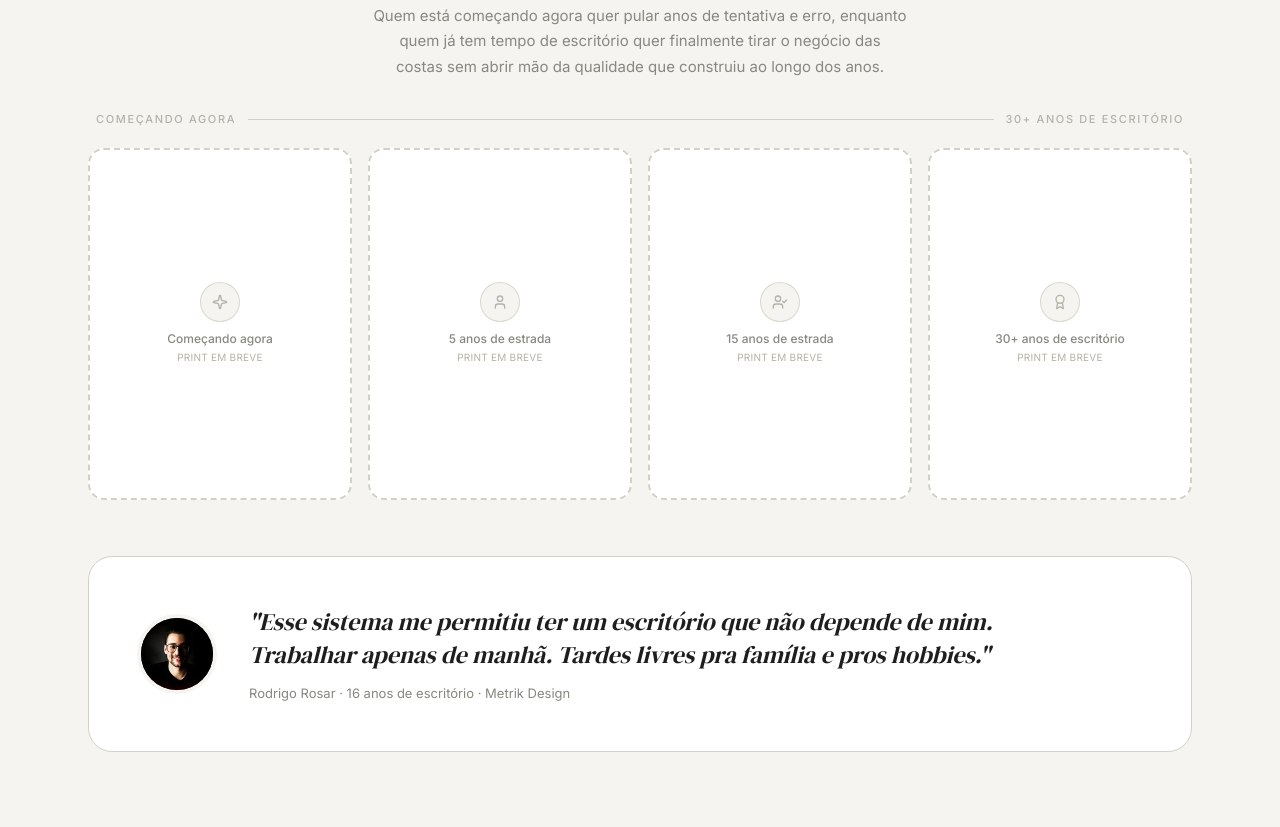
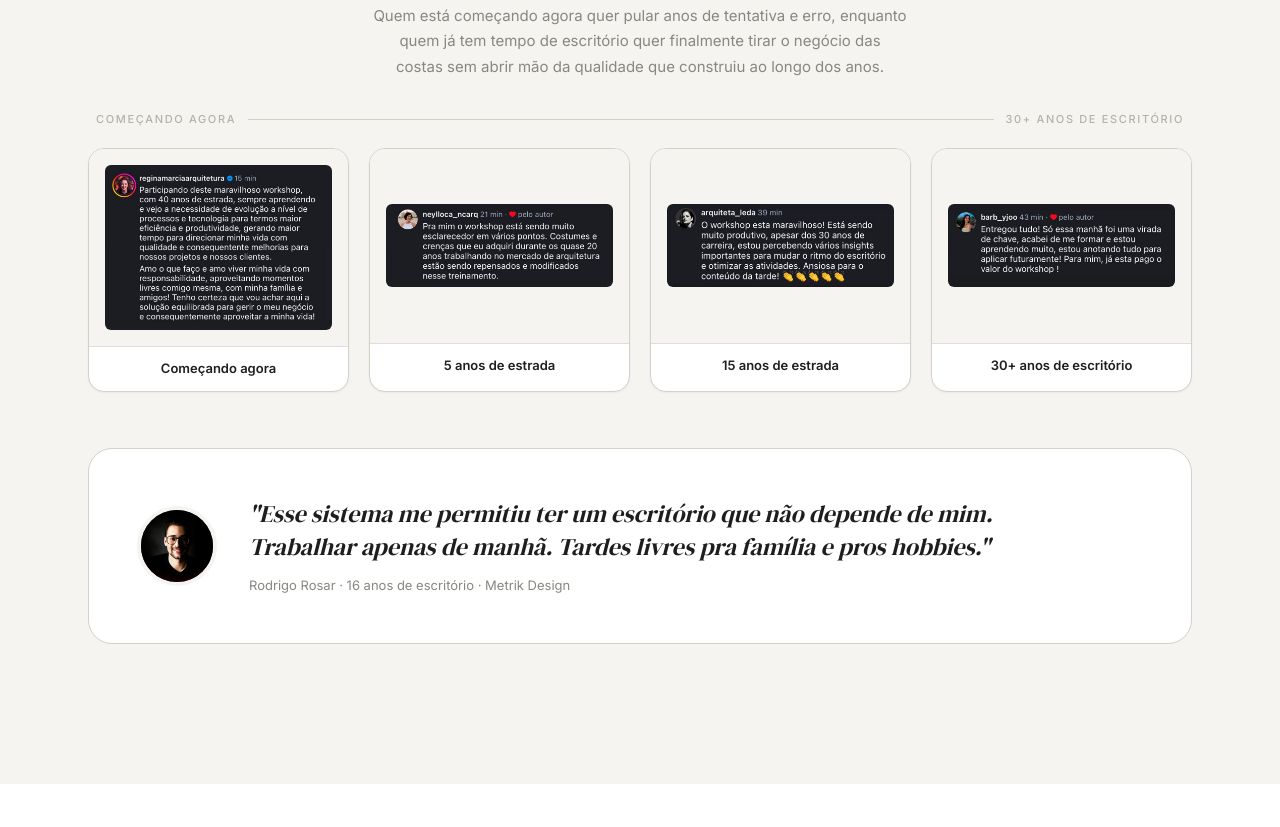
Before and after one commit to METRIK-GROUP/wpdp-preview, a plain HTML site: page index.html in a window 1280 px wide. Shown: the part 10613-11440 px from the top of the page. Drawn offline with nearby package versions, Linux system fonts and the light colour scheme.

Commit message:
feat: imagem backstage otimizada e prints reais na sessao Para quem e

```diff
--- a/index.html
+++ b/index.html
@@ -779,26 +779,38 @@
       <span class="text-[11px] tracking-[.15em] uppercase text-m-3 font-medium">30+ anos de escritório</span>
     </div>
 
-    <div class="grid grid-cols-2 sm:grid-cols-4 gap-3 sm:gap-4" data-s>
-      <div data-r class="aspect-[3/4] rounded-2xl border-2 border-dashed border-m-1 bg-white flex flex-col items-center justify-center p-4 text-center">
-        <div class="w-10 h-10 rounded-full bg-m-off border border-m-1/80 flex items-center justify-center mb-2"><i data-lucide="sparkle" class="w-4 h-4 text-m-3"></i></div>
-        <p class="text-m-5 text-[12px] font-medium">Começando agora</p>
-        <p class="text-m-3 text-[10px] tracking-wide uppercase mt-0.5">Print em breve</p>
+    <div class="grid grid-cols-1 sm:grid-cols-2 lg:grid-cols-4 gap-4 sm:gap-5" data-s>
+      <div data-r class="rounded-2xl border border-m-1 bg-white overflow-hidden shadow-sm hover:shadow-md transition-shadow duration-300 flex flex-col">
+        <div class="bg-m-off flex items-center justify-center p-3 sm:p-4" style="aspect-ratio:4/3">
+          <img src="images/print01.jpg" alt="Depoimento de quem está começando agora" class="max-w-full max-h-full object-contain rounded-md" loading="lazy" decoding="async">
+        </div>
+        <div class="px-4 py-3 border-t border-m-1/70 text-center">
+          <p class="text-m-black text-[12px] sm:text-[13px] font-semibold">Começando agora</p>
+        </div>
       </div>
-      <div data-r class="aspect-[3/4] rounded-2xl border-2 border-dashed border-m-1 bg-white flex flex-col items-center justify-center p-4 text-center">
-        <div class="w-10 h-10 rounded-full bg-m-off border border-m-1/80 flex items-center justify-center mb-2"><i data-lucide="user" class="w-4 h-4 text-m-3"></i></div>
-        <p class="text-m-5 text-[12px] font-medium">5 anos de estrada</p>
-        <p class="text-m-3 text-[10px] tracking-wide uppercase mt-0.5">Print em breve</p>
+      <div data-r class="rounded-2xl border border-m-1 bg-white overflow-hidden shadow-sm hover:shadow-md transition-shadow duration-300 flex flex-col">
+        <div class="bg-m-off flex items-center justify-center p-3 sm:p-4" style="aspect-ratio:4/3">
+          <img src="images/print02.jpg" alt="Depoimento de profissional com 5 anos de estrada" class="max-w-full max-h-full object-contain rounded-md" loading="lazy" decoding="async">
+        </div>
+        <div class="px-4 py-3 border-t border-m-1/70 text-center">
+          <p class="text-m-black text-[12px] sm:text-[13px] font-semibold">5 anos de estrada</p>
+        </div>
       </div>
-      <div data-r class="aspect-[3/4] rounded-2xl border-2 border-dashed border-m-1 bg-white flex flex-col items-center justify-center p-4 text-center">
-        <div class="w-10 h-10 rounded-full bg-m-off border border-m-1/80 flex items-center justify-center mb-2"><i data-lucide="user-check" class="w-4 h-4 text-m-3"></i></div>
-        <p class="text-m-5 text-[12px] font-medium">15 anos de estrada</p>
-        <p class="text-m-3 text-[10px] tracking-wide uppercase mt-0.5">Print em breve</p>
+      <div data-r class="rounded-2xl border border-m-1 bg-white overflow-hidden shadow-sm hover:shadow-md transition-shadow duration-300 flex flex-col">
+        <div class="bg-m-off flex items-center justify-center p-3 sm:p-4" style="aspect-ratio:4/3">
+          <img src="images/print03.jpg" alt="Depoimento de profissional com 15 anos de estrada" class="max-w-full max-h-full object-contain rounded-md" loading="lazy" decoding="async">
+        </div>
+        <div class="px-4 py-3 border-t border-m-1/70 text-center">
+          <p class="text-m-black text-[12px] sm:text-[13px] font-semibold">15 anos de estrada</p>
+        </div>
       </div>
-      <div data-r class="aspect-[3/4] rounded-2xl border-2 border-dashed border-m-1 bg-white flex flex-col items-center justify-center p-4 text-center">
-        <div class="w-10 h-10 rounded-full bg-m-off border border-m-1/80 flex items-center justify-center mb-2"><i data-lucide="award" class="w-4 h-4 text-m-3"></i></div>
-        <p class="text-m-5 text-[12px] font-medium">30+ anos de escritório</p>
-        <p class="text-m-3 text-[10px] tracking-wide uppercase mt-0.5">Print em breve</p>
+      <div data-r class="rounded-2xl border border-m-1 bg-white overflow-hidden shadow-sm hover:shadow-md transition-shadow duration-300 flex flex-col">
+        <div class="bg-m-off flex items-center justify-center p-3 sm:p-4" style="aspect-ratio:4/3">
+          <img src="images/print04.jpg" alt="Depoimento de profissional com 30+ anos de escritório" class="max-w-full max-h-full object-contain rounded-md" loading="lazy" decoding="async">
+        </div>
+        <div class="px-4 py-3 border-t border-m-1/70 text-center">
+          <p class="text-m-black text-[12px] sm:text-[13px] font-semibold">30+ anos de escritório</p>
+        </div>
       </div>
     </div>
   </div>
@@ -866,12 +878,20 @@
     <p data-r class="text-white/45 text-[15px] sm:text-[16px] text-center leading-[1.7] mb-12 sm:mb-16 mx-auto" style="max-width:560px">Não é sobre fazer projeto melhor. É sobre viver melhor. E a gente sabe o que está em jogo.</p>
 
     <div class="grid lg:grid-cols-2 gap-10 lg:gap-16 items-center">
-      <!-- Placeholder da imagem: arquiteta metade cansada / metade feliz -->
-      <div data-r="clip" class="img-card aspect-[4/5] rounded-3xl border-2 border-dashed border-white/20 bg-white/[0.03] flex flex-col items-center justify-center p-10 text-center">
-        <div class="w-14 h-14 rounded-full bg-white/5 border border-white/10 flex items-center justify-center mb-4"><i data-lucide="image" class="w-6 h-6 text-white/40"></i></div>
-        <p class="text-white/70 text-[14px] font-medium mb-1">Imagem da arquiteta</p>
-        <p class="text-white/40 text-[12px] leading-[1.6]" style="max-width:240px">Metade cansada, metade feliz. O antes e o depois no mesmo rosto.</p>
-        <p class="text-white/30 text-[10px] tracking-[0.2em] uppercase mt-4">Em breve</p>
+      <!-- Imagem backstage do Workshop -->
+      <div data-r="clip" class="relative img-card aspect-[4/5] rounded-3xl overflow-hidden shadow-2xl ring-1 ring-white/10">
+        <img src="images/backstage.jpg" alt="Bastidores do Workshop Projeto de Primeira + IA" class="w-full h-full object-cover" loading="lazy" decoding="async" width="1200" height="653">
+        <div class="absolute inset-0 bg-gradient-to-t from-black/70 via-black/10 to-transparent"></div>
+        <div class="absolute top-5 left-5">
+          <span class="inline-flex items-center gap-2 bg-black/40 backdrop-blur-md border border-white/15 rounded-full px-3.5 py-1.5">
+            <span class="w-1.5 h-1.5 rounded-full bg-[#2DD4BF]"></span>
+            <span class="text-white/90 text-[11px] font-medium tracking-[.12em] uppercase">Bastidores</span>
+          </span>
+        </div>
+        <div class="absolute bottom-5 left-5 right-5">
+          <p class="text-white/90 text-[13px] sm:text-[14px] leading-[1.5]">Workshop Projeto de Primeira + IA</p>
+          <p class="text-white/55 text-[11px] sm:text-[12px] mt-0.5">Edição anterior · ao vivo</p>
+        </div>
       </div>
 
       <!-- Tópicos emocionais -->
```
Also changed, not shown: images/backstage.jpg (added), images/print01.jpg (added), images/print02.jpg (added), images/print03.jpg (added), images/print04.jpg (added), 1 other file.
